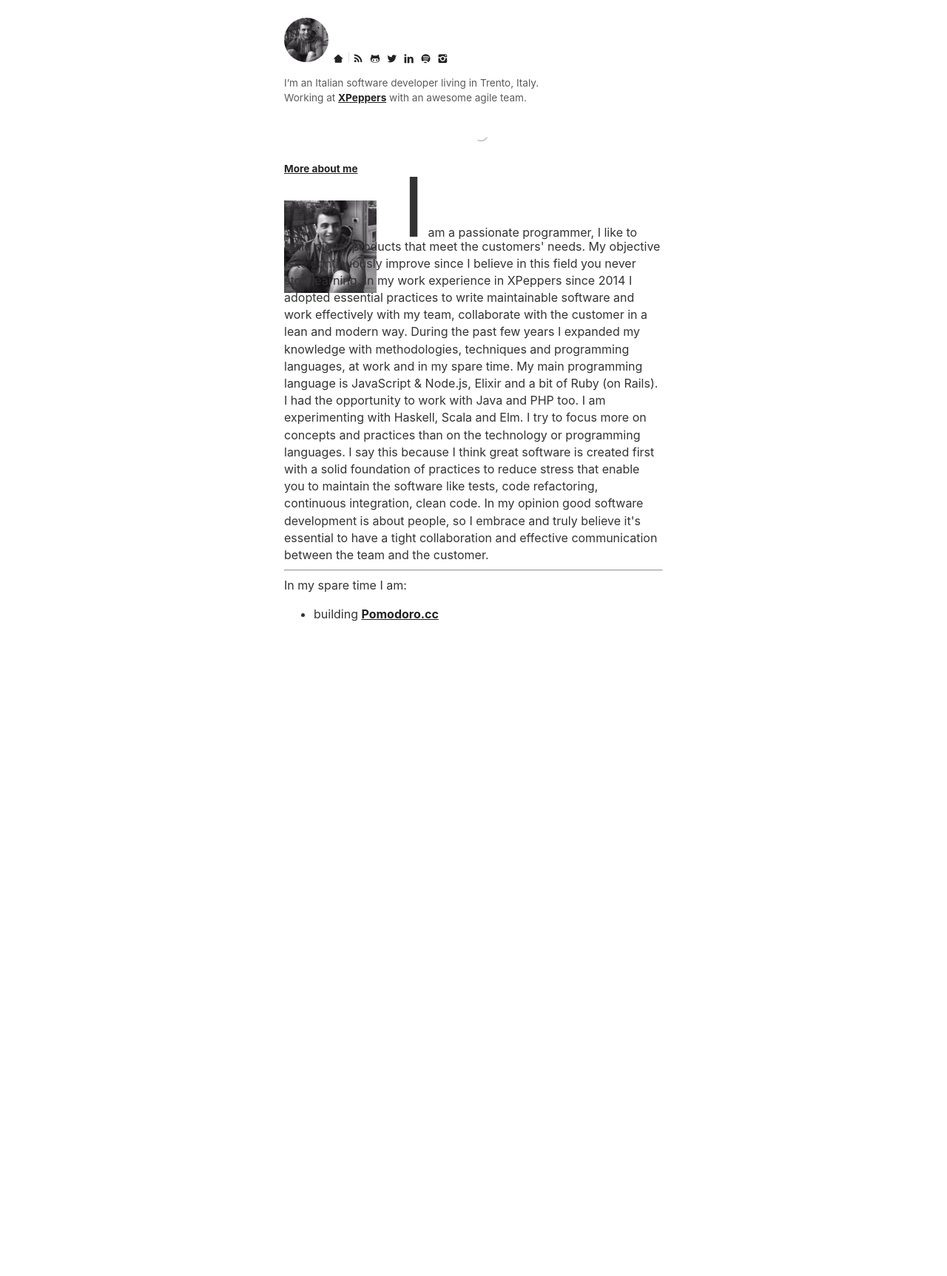
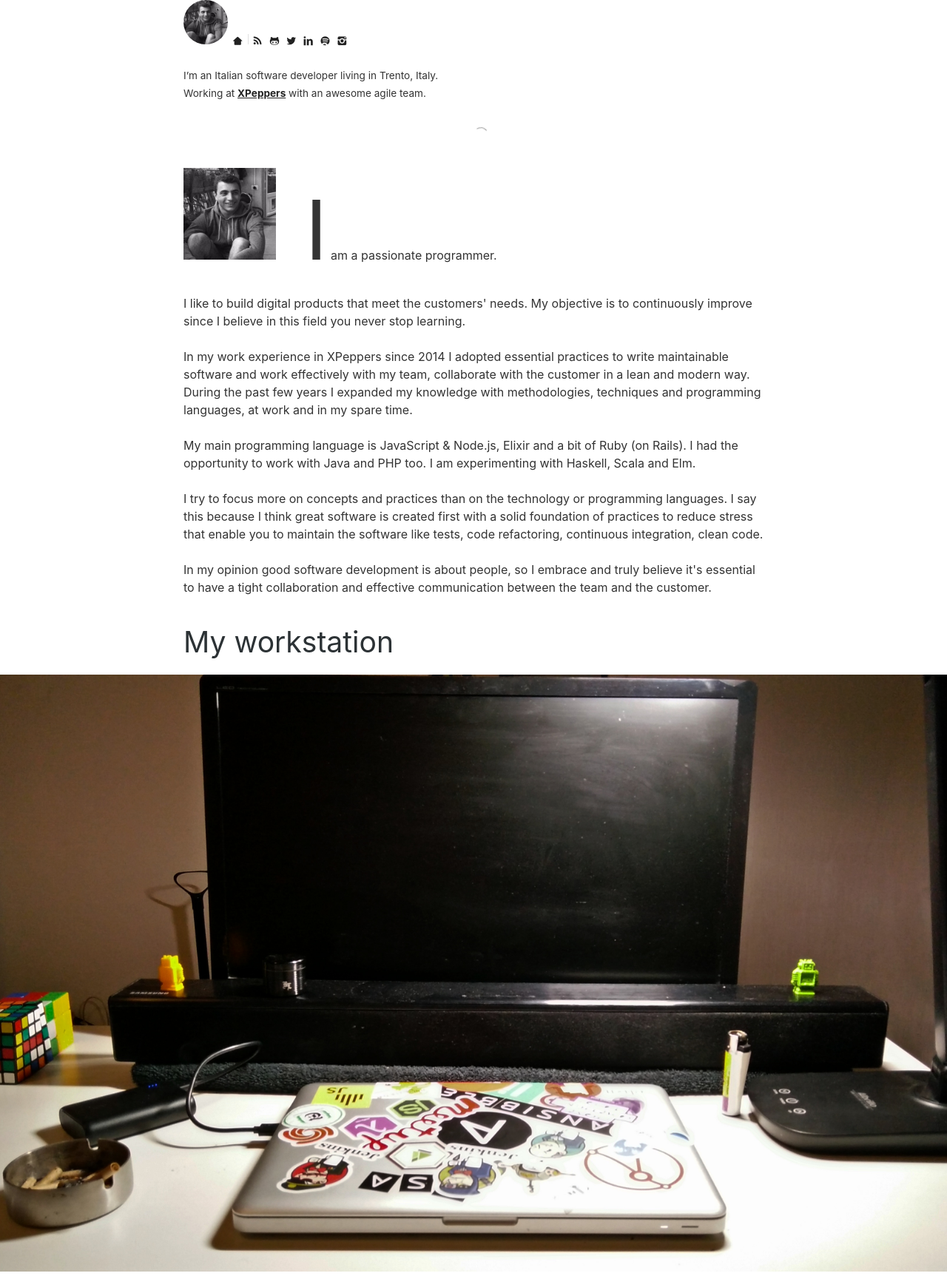
Before and after one commit to christian-fei/christian-fei.github.io-pandoc, a Jekyll site: the page built from about.md, in a window 1280 px wide. Shown: the whole page at 74% size. Built offline with Jekyll 4.4.1, drawn with Linux system fonts in a browser that asks for light colours; a style sheet for code colours, icons or effects is not loaded; before the commit the page ends 900 px from its top, so only the background shows below that.

Commit message:
nicer about

```diff
--- a/_layouts/default.html
+++ b/_layouts/default.html
@@ -28,14 +28,14 @@
       <meta name="twitter:description" content="{{ site.description }}">
     {% endif %}
 
-    <link rel="stylesheet" type="text/css" media="screen" href="https://raw.githubusercontent.com/resir014/Clear-Sans-Webfont/master/css/clear-sans.css">
     <link rel="stylesheet" type="text/css" href="/assets/css/colors.min.css" />
+    <link rel="stylesheet" type="text/css" href="/assets/css/typebase.css" />
     <link rel="stylesheet" type="text/css" href="/assets/fontello-cf/css/fontello.css" />
     <link rel="stylesheet" type="text/css" href="/assets/css/main.css" />
   </head>
   <body>
-    <main class="container">
-      <header>
+    <main>
+      <header class="container">
         <img src="/assets/images/avatar.jpg" class="avatar"/>
         <a href="/"><i class="icon-home-2"></i></a>
         <span class="separator"></span>
@@ -56,12 +56,14 @@
             <span class="loader"></span>
           </div>
         </p>
+        {% unless page.title == 'about' %}
         <p>
           <a href="/about">More about me</a>
         </p>
+        {% endunless %}
       </header>
 
-      <section class="content">
+      <section class="container {{page.css_class}}">
         {{ content }}
       </section>
     </main>
--- a/about.md
+++ b/about.md
@@ -2,40 +2,39 @@
 layout: page
 title: about
 permalink: /about/
+css_class: extended
 ---
 
-<div class="about-with-background">
-I am a passionate programmer, I like to build digital products
-that meet the customers' needs.
-My objective is to continuously improve since I believe in this field
-you never stop learning.
-In my work experience in XPeppers since 2014 I adopted essential practices to write
-maintainable software and work effectively with my team, collaborate
-with the customer in a lean and modern way.
-During the past few years I expanded my knowledge with methodologies,
-techniques and programming languages, at work and in my spare time.
+<div class="container">
+    <img src="/assets/images/cf.jpg" alt="cf" class="cf inline"/>
+    <p class="inline giant-line-height giant-first-letter">I am a passionate programmer.</p>
 
+    <p>
+        I like to build digital products that meet the customers' needs.
+        My objective is to continuously improve since I believe in this field you never stop learning.
+    </p>
 
-My main programming language is JavaScript & Node.js, Elixir and a
-bit of Ruby (on Rails). I had the opportunity to work with Java and PHP too.
-I am experimenting with Haskell, Scala and Elm.
+    <p>
+        In my work experience in XPeppers since 2014 I adopted essential practices to write maintainable software and work effectively with my team, collaborate with the customer in a lean and modern way.
+        During the past few years I expanded my knowledge with methodologies, techniques and programming languages, at work and in my spare time.
+    </p>
 
+    <p>
+        My main programming language is JavaScript & Node.js, Elixir and a bit of Ruby (on Rails). I had the opportunity to work with Java and PHP too.
+        I am experimenting with Haskell, Scala and Elm.
+    </p>
+    <p>
+        I try to focus more on concepts and practices than on the technology or programming languages. I say this because I think great software is created first  with a solid foundation of practices to reduce stress that enable you to maintain the software like tests, code refactoring, continuous integration, clean code.
+    </p>
+    <p>
+        In my opinion good software development is about people, so I embrace and truly believe it's essential to have a tight collaboration and effective communication between the team and the customer.
+    </p>
+</div>
 
-I try to focus more on concepts and practices than on the technology or
-programming languages. I say this because I think great software is
-created first  with a solid foundation of practices to reduce stress that
-enable you to maintain the software like tests, code refactoring,
-continuous integration, clean code.
+<div class="container">
+    <h1 class="important-margin">My workstation</h1>
+</div>
 
-
-In my opinion good software development is about people, so I embrace and
-truly believe it's essential to have a tight collaboration and
-effective communication between the team and the customer.
-
-<hr>
-
-In my spare time I am:
-
-<ul>
-  <li style="text-indent: 0">building <a href="https://pomodoro.cc">Pomodoro.cc</a></li>
-<ul>
+<div>
+    <img src="/assets/images/posts/workstation.jpg" alt="" width="100%" class="m0 p0">
+</div>
--- a/assets/css/main.css
+++ b/assets/css/main.css
@@ -10,19 +10,21 @@ header {
 
 
 .container {
-  max-width: 33em;
+  max-width: 50rem;
   margin: 0 auto;
-  padding: 0.5em;
+  padding: 0 0.5rem;
 }
-.content {
-  margin-top: 2em;
+.container.extended {
+  min-width: 100%;
+  padding-left: 0;
+  padding-right: 0;
 }
 
 /*typography*/
 html {font-size: 16px;}
 
 body {
-  font-family: -apple-system, "Clear Sans", BlinkMacSystemFont, "Segoe UI", "Roboto", "Oxygen", "Ubuntu", "Cantarell", "Open Sans", "Helvetica Neue", sans-serif;
+  font-family: -apple-system, BlinkMacSystemFont, "Segoe UI", "Roboto", "Oxygen", "Ubuntu", "Cantarell", "Open Sans", "Helvetica Neue", sans-serif;
   font-weight: 400;
   line-height: 1.45;
   color: #333;
@@ -32,7 +34,6 @@ body {
 
 p {
   margin-bottom: 1.3em;
-  color: hsl(200, 1%, 35%);
 }
 
 h1, h2, h3, h4, h5 {
@@ -178,15 +179,24 @@ header h1 {
   100% {-webkit-transform: rotate(359deg);}
 }
 
-.about-with-background {
-  background-image: url('/assets/images/cf.jpg');
-  background-size: 7.8em;
-  text-indent: 10em;
-  background-repeat: no-repeat;
+.cf {
+  width: 10em;
+  height: 7.8em;
+  padding-right: 2.2em;
+  display: inline-block;
 }
-.about-with-background::first-letter {
+
+.inline {
+  display: inline-block;
+}
+
+.giant-first-letter::first-letter {
   font-size: 7em;
 }
-.about-with-background::first-line {
+.giant-line-height::first-line {
   line-height: 1em;
 }
+
+.important-margin {
+  margin-top: 1em;
+}
--- /dev/null
+++ b/assets/css/typebase.css
@@ -0,0 +1,93 @@
+/*! Typebase.less v0.1.0 | MIT License */
+/* Setup */
+html {
+  /* Change default typefaces here */
+  font-family: serif;
+  font-size: 137.5%;
+  -webkit-font-smoothing: antialiased;
+}
+/* Copy & Lists */
+p {
+  line-height: 1.5rem;
+  margin-top: 1.5rem;
+  margin-bottom: 0;
+}
+ul,
+ol {
+  margin-top: 1.5rem;
+  margin-bottom: 1.5rem;
+}
+ul li,
+ol li {
+  line-height: 1.5rem;
+}
+ul ul,
+ol ul,
+ul ol,
+ol ol {
+  margin-top: 0;
+  margin-bottom: 0;
+}
+blockquote {
+  line-height: 1.5rem;
+  margin-top: 1.5rem;
+  margin-bottom: 1.5rem;
+}
+/* Headings */
+h1,
+h2,
+h3,
+h4,
+h5,
+h6 {
+  /* Change heading typefaces here */
+  font-family: sans-serif;
+  margin-top: 1.5rem;
+  margin-bottom: 0;
+  line-height: 1.5rem;
+}
+h1 {
+  font-size: 4.242rem;
+  line-height: 4.5rem;
+  margin-top: 3rem;
+}
+h2 {
+  font-size: 2.828rem;
+  line-height: 3rem;
+  margin-top: 3rem;
+}
+h3 {
+  font-size: 1.414rem;
+}
+h4 {
+  font-size: 0.707rem;
+}
+h5 {
+  font-size: 0.4713333333333333rem;
+}
+h6 {
+  font-size: 0.3535rem;
+}
+/* Tables */
+table {
+  margin-top: 1.5rem;
+  border-spacing: 0px;
+  border-collapse: collapse;
+}
+table td,
+table th {
+  padding: 0;
+  line-height: 33px;
+}
+/* Code blocks */
+code {
+  vertical-align: bottom;
+}
+/* Leading paragraph text */
+.lead {
+  font-size: 1.414rem;
+}
+/* Hug the block above you */
+.hug {
+  margin-top: 0;
+}
```
Also changed, not shown: _drafts/2016-02-20-the-narcissistic-programmer.md (deleted, +0 -6 lines), _drafts/2016-03-10-i-was-at-cloudconf-2016-and-it-was-awesome.md (deleted, +0 -26 lines), assets/images/posts/workstation.jpg (added).
